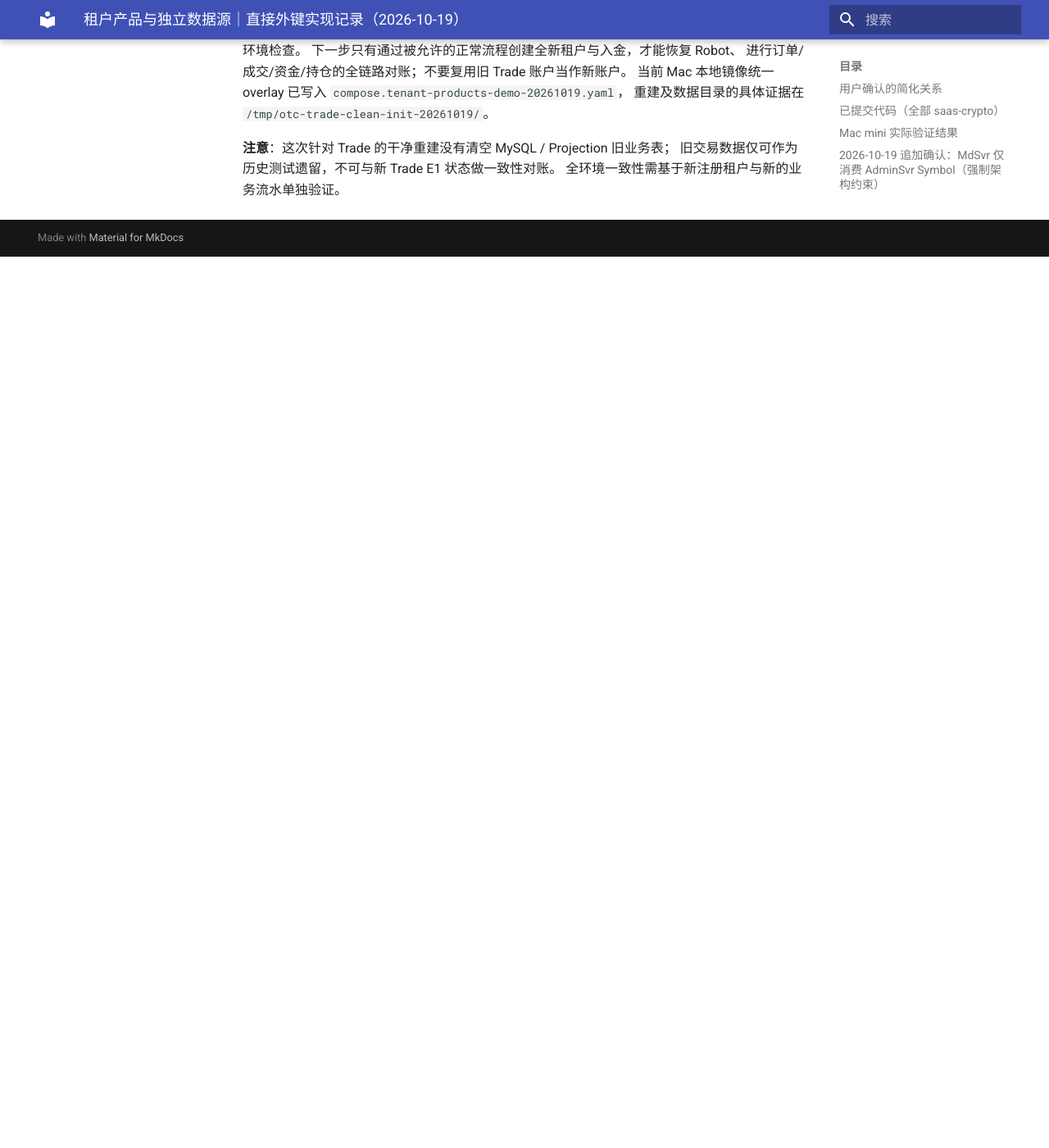
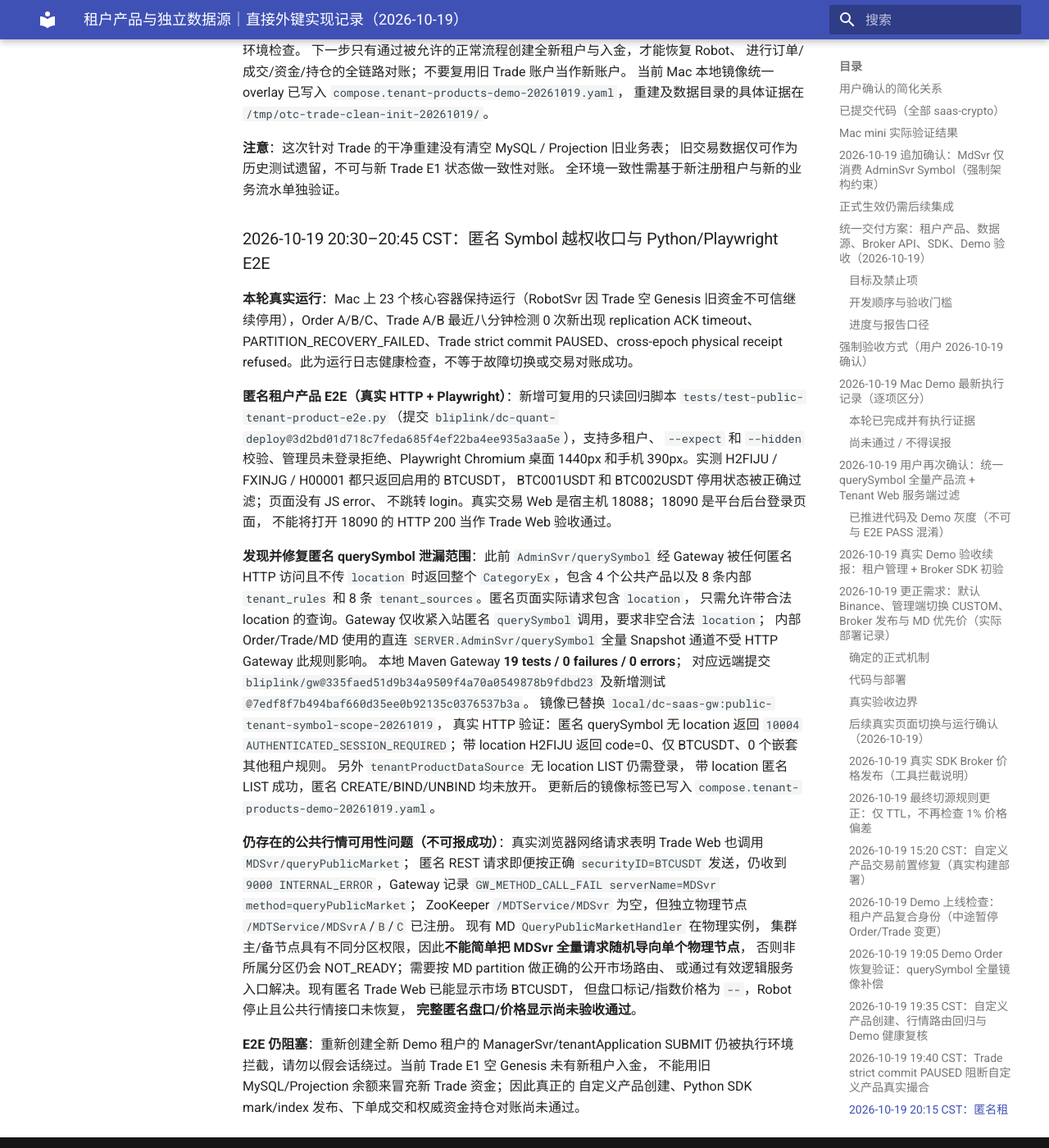
Before and after one commit to bliplink/dc-quant-deploy, an MkDocs documentation site: the page built from docs/TENANT_PRODUCT_DATA_SOURCE_IMPLEMENTATION_20261019.zh-CN.md, in a window 1280 px wide and 1400 px high, scrolled down 17327 px. Shown: the whole window at 82% size. Built offline with MkDocs 1.6.1 and Material for MkDocs 9.7.7, drawn with Linux system fonts in a browser that asks for light colours; before the commit the page ends 17640 px from its top, so only the background shows below that.

Commit message:
docs: record anonymous Symbol scope fix, reusable Playwright API checks, and MD public-market routing gap

```diff
--- a/docs/TENANT_PRODUCT_DATA_SOURCE_IMPLEMENTATION_20261019.zh-CN.md
+++ b/docs/TENANT_PRODUCT_DATA_SOURCE_IMPLEMENTATION_20261019.zh-CN.md
@@ -434,3 +434,55 @@
 **注意**：这次针对 Trade 的干净重建没有清空 MySQL / Projection 旧业务表；
 旧交易数据仅可作为历史测试遗留，不可与新 Trade E1 状态做一致性对账。
 全环境一致性需基于新注册租户与新的业务流水单独验证。
+
+
+### 2026-10-19 20:30–20:45 CST：匿名 Symbol 越权收口与 Python/Playwright E2E
+
+**本轮真实运行**：Mac 上 23 个核心容器保持运行（RobotSvr 因 Trade 空 Genesis 旧资金不可信继续停用），Order A/B/C、Trade A/B 最近八分钟检测 0 次新出现 replication ACK timeout、PARTITION_RECOVERY_FAILED、Trade strict commit PAUSED、cross-epoch physical receipt refused。此为运行日志健康检查，不等于故障切换或交易对账成功。
+
+**匿名租户产品 E2E（真实 HTTP + Playwright）**：新增可复用的只读回归脚本
+`tests/test-public-tenant-product-e2e.py`（提交
+`bliplink/dc-quant-deploy@3d2bd01d718c7feda685f4ef22ba4ee935a3aa5e`），支持多租户、
+`--expect` 和 `--hidden` 校验、管理员未登录拒绝、Playwright Chromium 桌面 1440px
+和手机 390px。实测 H2FIJU / FXINJG / H00001 都只返回启用的 BTCUSDT，
+BTC001USDT 和 BTC002USDT 停用状态被正确过滤；页面没有 JS error、
+不跳转 login。真实交易 Web 是宿主机 18088；18090 是平台后台登录页面，
+不能将打开 18090 的 HTTP 200 当作 Trade Web 验收通过。
+
+**发现并修复匿名 querySymbol 泄漏范围**：此前
+`AdminSvr/querySymbol` 经 Gateway 被任何匿名 HTTP 访问且不传 `location`
+时返回整个 `CategoryEx`，包含 4 个公共产品以及 8 条内部 `tenant_rules`
+和 8 条 `tenant_sources`。匿名页面实际请求包含 `location`，
+只需允许带合法 location 的查询。Gateway 仅收紧入站匿名
+`querySymbol` 调用，要求非空合法 `location`；
+内部 Order/Trade/MD 使用的直连 `SERVER.AdminSvr/querySymbol`
+全量 Snapshot 通道不受 HTTP Gateway 此规则影响。
+本地 Maven Gateway **19 tests / 0 failures / 0 errors**；
+对应远端提交 `bliplink/gw@335faed51d9b34a9509f4a70a0549878b9fdbd23`
+及新增测试 `@7edf8f7b494baf660d35ee0b92135c0376537b3a`。
+镜像已替换 `local/dc-saas-gw:public-tenant-symbol-scope-20261019`，
+真实 HTTP 验证：匿名 querySymbol 无 location 返回
+`10004 AUTHENTICATED_SESSION_REQUIRED`；带 location H2FIJU
+返回 code=0、仅 BTCUSDT、0 个嵌套其他租户规则。
+另外 `tenantProductDataSource` 无 location LIST 仍需登录，
+带 location 匿名 LIST 成功，匿名 CREATE/BIND/UNBIND 均未放开。
+更新后的镜像标签已写入 `compose.tenant-products-demo-20261019.yaml`。
+
+**仍存在的公共行情可用性问题（不可报成功）**：真实浏览器网络请求表明
+Trade Web 也调用 `MDSvr/queryPublicMarket`；
+匿名 REST 请求即便按正确 `securityID=BTCUSDT` 发送，仍收到
+`9000 INTERNAL_ERROR`，Gateway 记录
+`GW_METHOD_CALL_FAIL serverName=MDSvr method=queryPublicMarket`；
+ZooKeeper `/MDTService/MDSvr` 为空，但独立物理节点
+`/MDTService/MDSvrA`/`B`/`C` 已注册。
+现有 MD `QueryPublicMarketHandler` 在物理实例，
+集群主/备节点具有不同分区权限，因此**不能简单把 MDSvr 全量请求随机导向单个物理节点**，
+否则非所属分区仍会 NOT_READY；需要按 MD partition 做正确的公开市场路由、
+或通过有效逻辑服务入口解决。现有匿名 Trade Web 已能显示市场 BTCUSDT，
+但盘口标记/指数价格为 `--`，Robot 停止且公共行情接口未恢复，
+**完整匿名盘口/价格显示尚未验收通过**。
+
+**E2E 仍阻塞**：重新创建全新 Demo 租户的 ManagerSvr/tenantApplication SUBMIT
+仍被执行环境拦截，请勿以假会话绕过。当前 Trade E1 空 Genesis 未有新租户入金，
+不能用旧 MySQL/Projection 余额来冒充新 Trade 资金；因此真正的
+自定义产品创建、Python SDK mark/index 发布、下单成交和权威资金持仓对账尚未通过。
```
